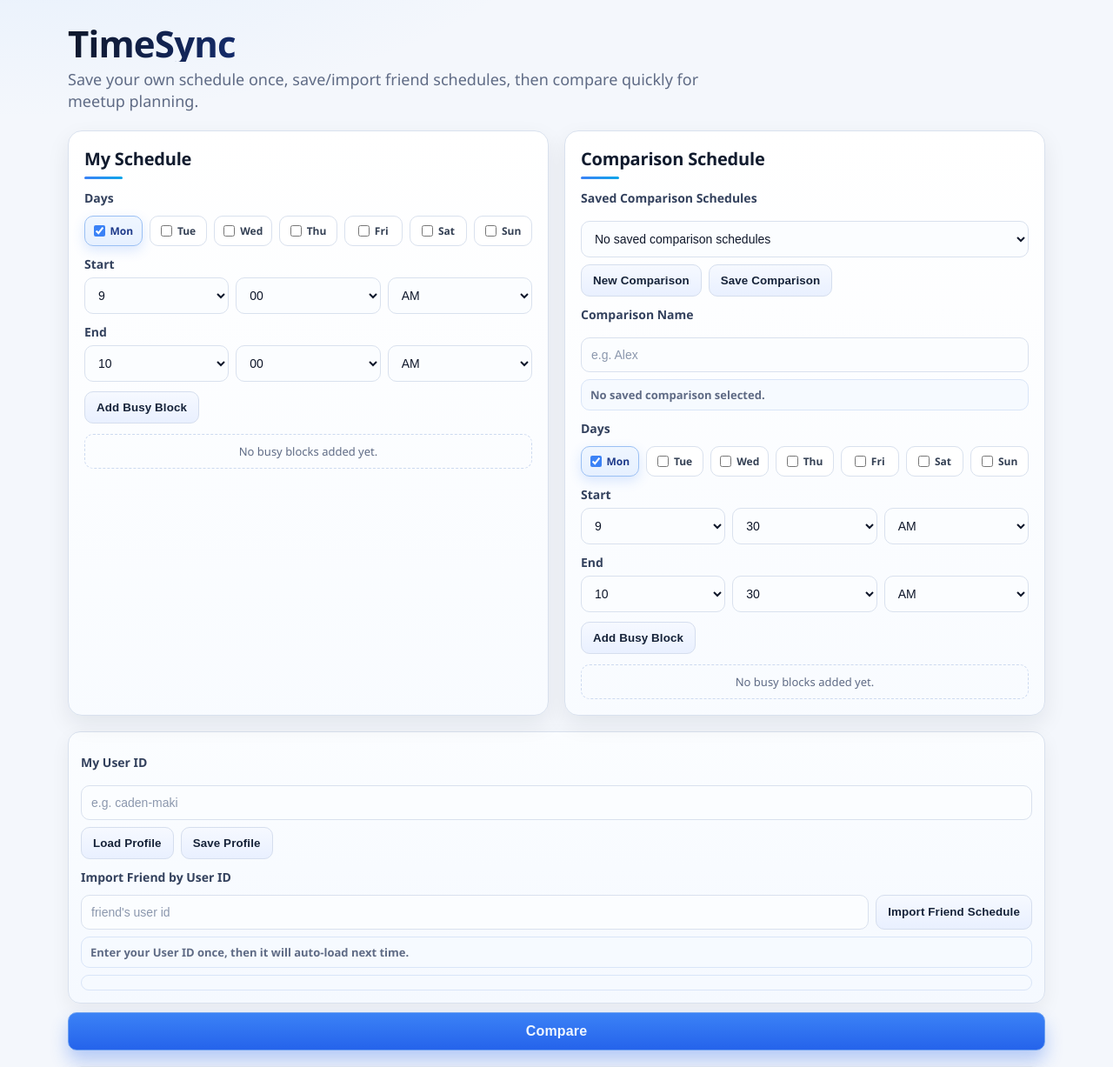
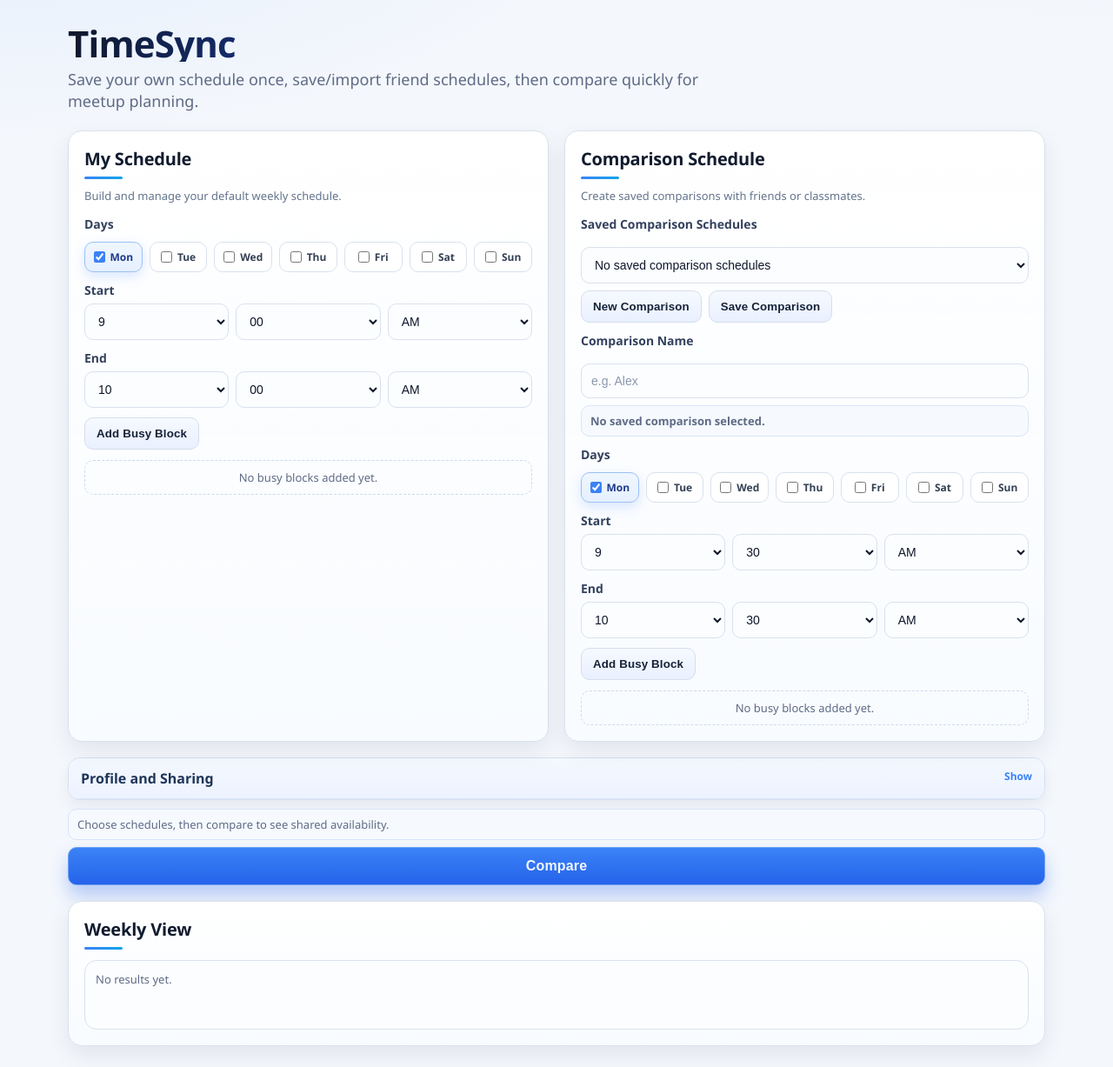
Before and after one commit to CadenM01/TimeSync, a Flask app: page / in a window 1280 px wide. Shown: the top 1227 px of the page at 87% size. Run offline with Flask 3, Linux system fonts and the light colour scheme.

Commit message:
Update README and user ID placeholder text

```diff
--- a/templates/index.html
+++ b/templates/index.html
@@ -17,6 +17,7 @@
     <div class="grid">
       <section class="card">
         <h2>My Schedule</h2>
+        <p class="section-sub">Build and manage your default weekly schedule.</p>
 
         <label>Days</label>
         <div class="daypick" id="a-days">
@@ -51,6 +52,7 @@
 
       <section class="card">
         <h2>Comparison Schedule</h2>
+        <p class="section-sub">Create saved comparisons with friends or classmates.</p>
 
         <label for="comparison-select">Saved Comparison Schedules</label>
         <select id="comparison-select"></select>
@@ -97,9 +99,11 @@
     </div>
 
     <div class="actions">
+      <details class="persist-panel">
+        <summary>Profile and Sharing</summary>
         <div class="persist">
           <label for="schedule-key">My User ID</label>
-        <input id="schedule-key" type="text" placeholder="e.g. caden-maki" />
+          <input id="schedule-key" type="text" placeholder="e.g. your-user-id" />
           <div class="persist-actions">
             <button id="load-profile" type="button">Load Profile</button>
             <button id="save-profile" type="button">Save Profile</button>
@@ -114,7 +118,12 @@
           <div id="persist-status" class="muted">Not loaded yet.</div>
           <div id="import-status" class="muted"></div>
         </div>
+      </details>
+
+      <div class="compare-wrap">
+        <div id="comparison-status-global" class="muted">Choose schedules, then compare to see shared availability.</div>
         <button id="compare" type="button">Compare</button>
+      </div>
     </div>
 
     <section class="card">
```
Also changed, not shown: README.md. Lines whose indentation alone changed are shown as unchanged.
